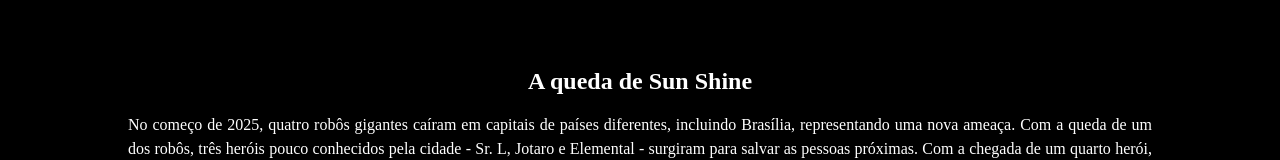
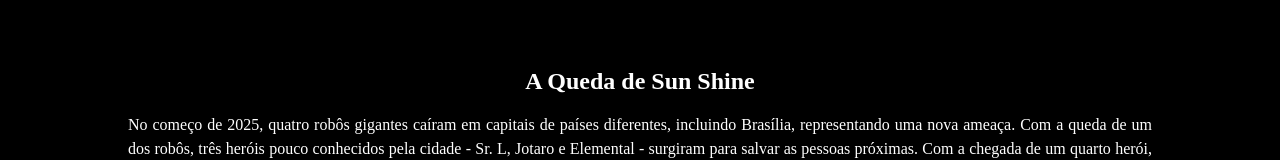
Before and after one commit to IsequielNascimento/React-Sentinels-Site, a React (Create React App) app: page /Atos/Act1 in a window 1280 px wide. Shown: the part 138-298 px from the top of the page. Built offline with nearby package versions, Linux system fonts and the light colour scheme.

Commit message:
Atualização de título Ato 1

```diff
--- a/src/pages/Atos/Act1/index.tsx
+++ b/src/pages/Atos/Act1/index.tsx
@@ -8,7 +8,7 @@ const Act1: React.FC = () => {
       <Header />
       <Container>
         <Content>
-          <Title>A queda de Sun Shine</Title>
+          <Title>A Queda de Sun Shine</Title>
           <br />
           <Text>
             No começo de 2025, quatro robôs gigantes caíram em capitais de
```
